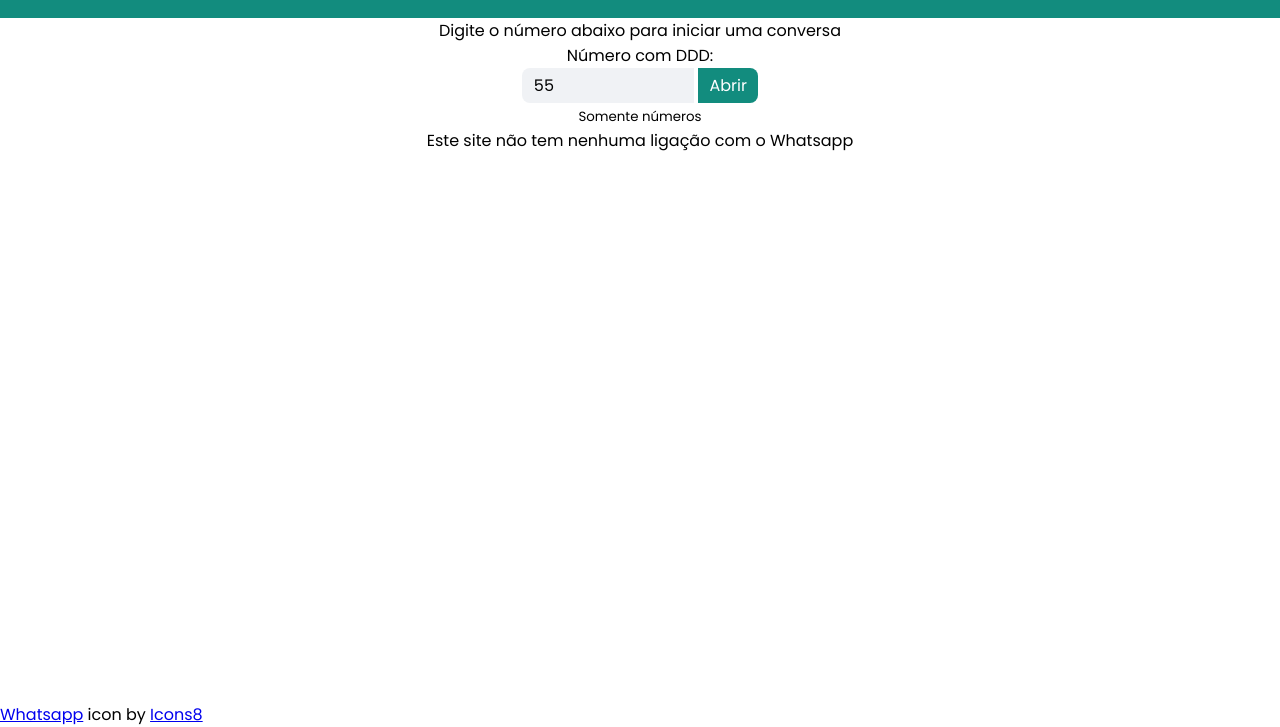
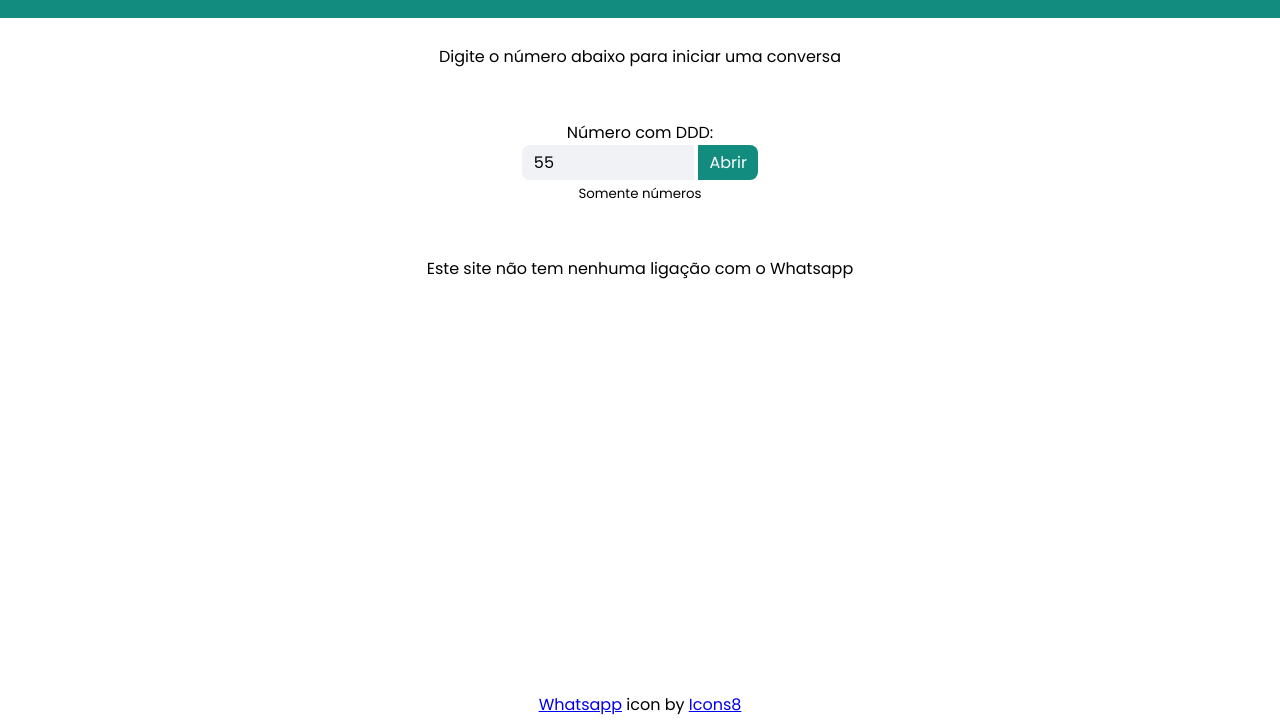
Before and after one commit to elionardosantos/api-whatsapp, a plain HTML site: page index.html in a window 1280 px wide. Shown: the part 73-800 px from the top of the page. Drawn offline with Linux system fonts and the light colour scheme.

Commit message:
Finalização da interface

```diff
--- a/index.html
+++ b/index.html
@@ -22,12 +22,14 @@
 	</header>
 
 	<!-- Aviso de site em desenvolvimento -->
+	<div id="digite">
 		<p>
 			Digite o número abaixo para iniciar uma conversa
 		</p>
+	</div>
 
 	<!--https://api.whatsapp.com/send/?phone=55DDDnumeroaqui-->
-	<div>
+	<div id="formulario">
 		<form action="https://api.whatsapp.com/send/" method="get">
 			<label for="phone">Número com DDD:</label><br>
 			<input value="55" type="number" id="phone" name="phone">
@@ -36,14 +38,13 @@
 		</form>
 		<small>Somente números</small>
 	</div>
-	<div>
+	<div id="aviso">
 		<p>Este site não tem nenhuma ligação com o Whatsapp</p>
 	</div>
-
-
+	<div id="rodape">
 		<footer>
-
 			<a target="_blank" href="https://icons8.com/icon/42961/whatsapp">Whatsapp</a> icon by <a target="_blank" href="https://icons8.com">Icons8</a>
 		</footer>
+	</div>
 </body>
 </html>
--- a/style.css
+++ b/style.css
@@ -30,8 +30,8 @@ header div h1 {
 	margin: 0 0 0 20px;
 }
 
-div {
-
+#digite {
+	padding: 2% 10px;
 }
 
 input {
@@ -56,7 +56,16 @@ button {
 	width: 60px;
 }
 
-footer {
+#formulario {
+	margin: 2% 10px;
+}
+
+#aviso {
+	margin: 4% 10px;
+}
+
+#rodape {
 	position: fixed;
-	bottom: 0px;
+	bottom: 10px;
+	width: 100%;
 }
```
Lines whose indentation alone changed are shown as unchanged.
